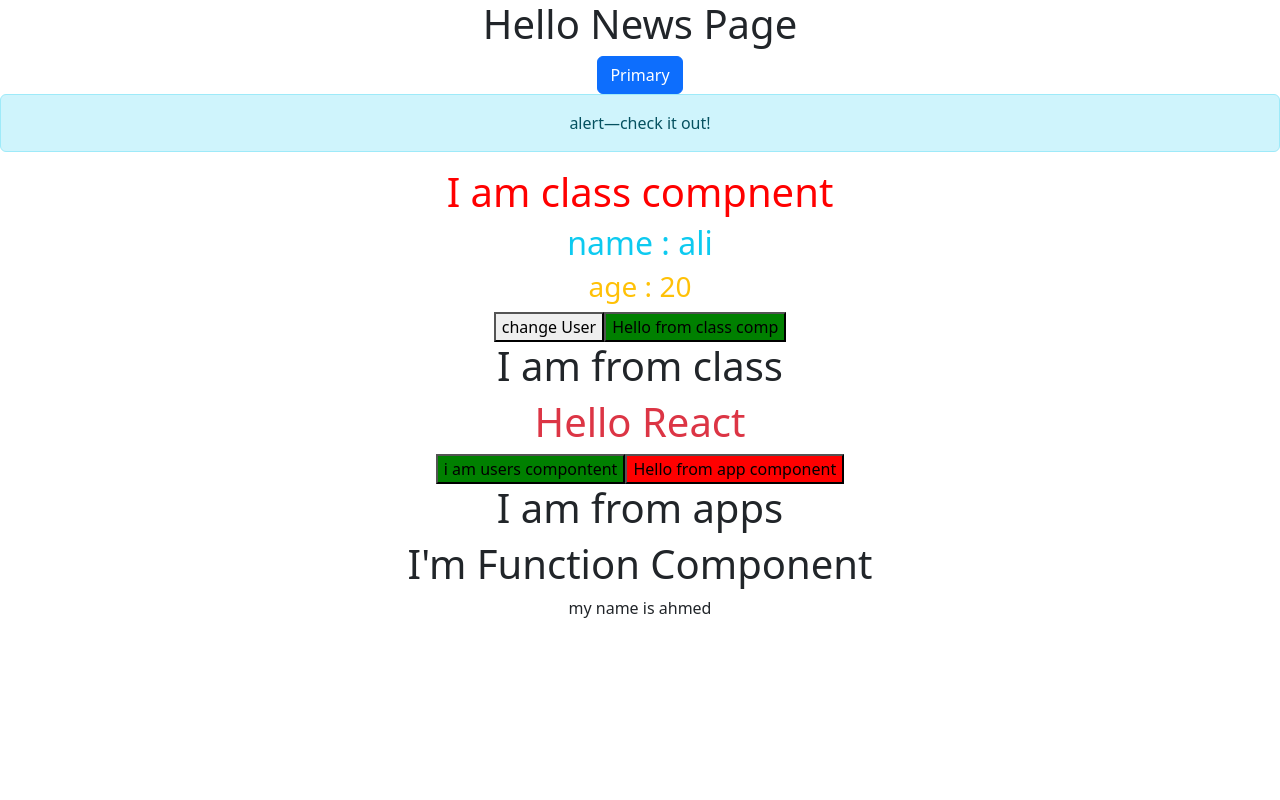
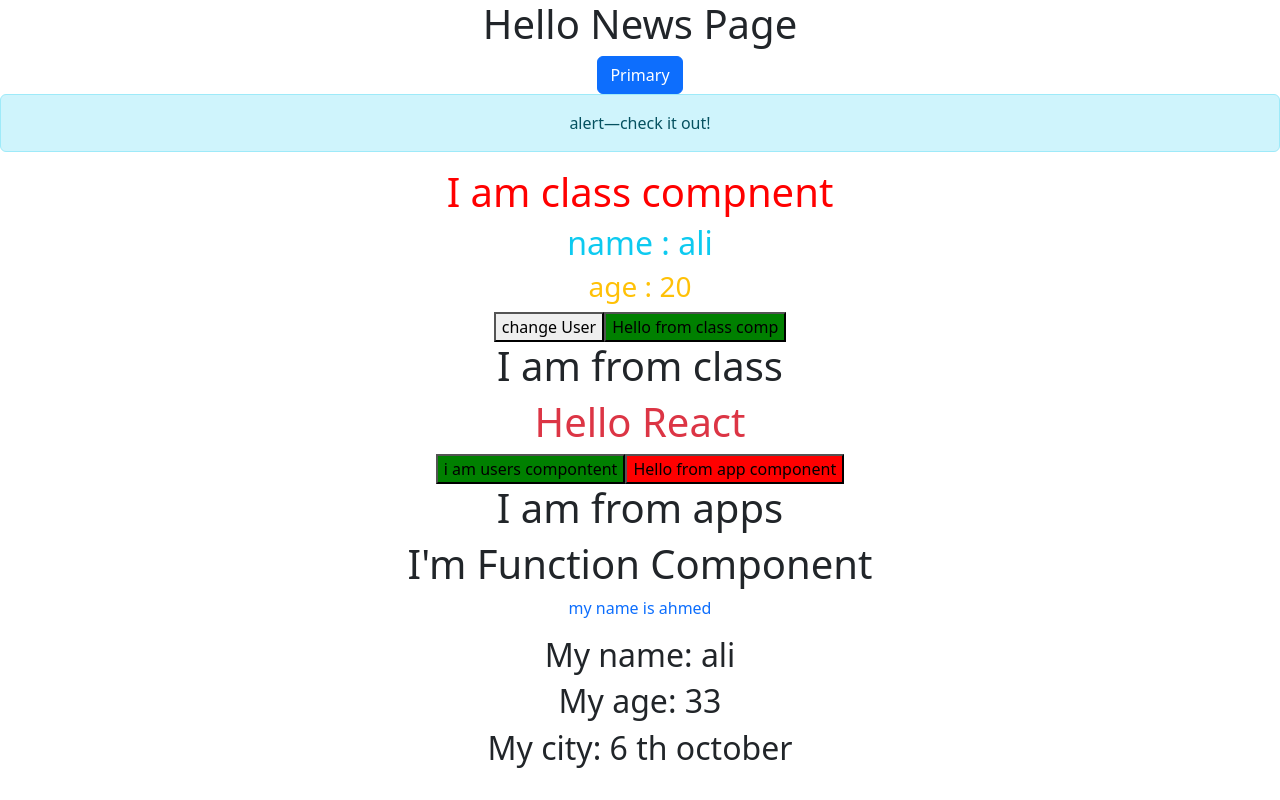
Before and after one commit to abdelrahmanShabaan/React_js_ITI_XMaster_Packages, a React (Create React App) app: page / in a window 1280 px wide. Built offline with nearby package versions, Linux system fonts and the light colour scheme.

Commit message:
added variable like json style with useState

```diff
--- a/src/AppFunctionComponent.js
+++ b/src/AppFunctionComponent.js
@@ -7,11 +7,22 @@ function AppFunctionComponent(){
     // define first variable
     //  state setState
     const[name, setName] =  useState("ahmed")
+    const [info, setInfo] = useState({
+        name: "ali" ,
+        age :33,
+        city : "6 th october"
+    })
 
+
+
+    // output
     return(
         <>
         <h1>I'm Function Component</h1>
-        <p>my name is {name} </p>
+        <p className="text-primary">my name is {name} </p>
+        <h2> My name: {info.name}</h2>
+        <h2> My age: {info.age}</h2>
+        <h2> My city: {info.city}</h2>
         </>
     )
 
```
